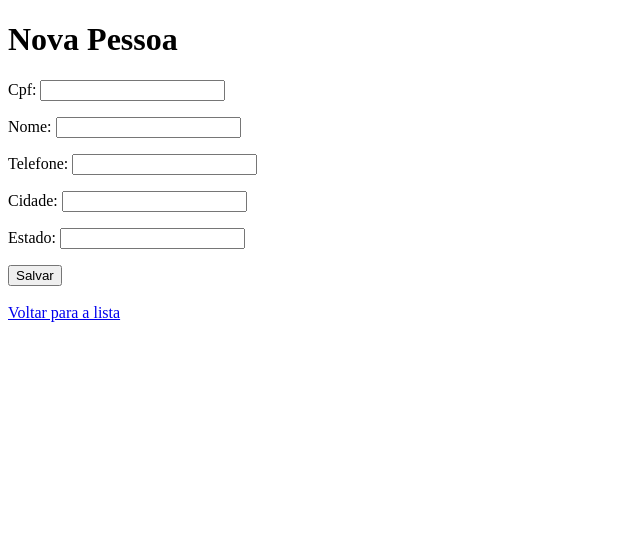
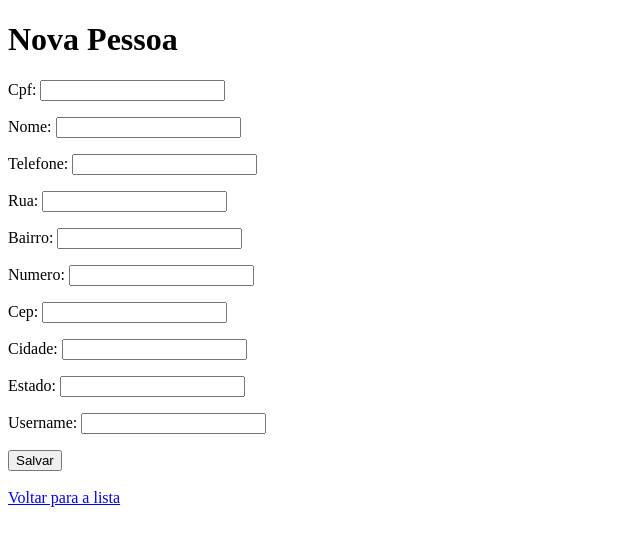
Before and after one commit to Yasmin123Andrade/Sorveteria, a Django app: page /pessoas/novo/ in a window 1280 px wide. Shown: the top 546 px of the page, without its empty margins (0-640 px from the left). Run offline with Django 5.2, Linux system fonts and the light colour scheme.

Commit message:
ajustes de erros de formulario

```diff
--- a/sorveteria/pessoa/admin.py
+++ b/sorveteria/pessoa/admin.py
@@ -1,4 +1,6 @@
 from django.contrib import admin
-from .models import Pessoa  # e os outros modelos do app pessoa
+from .models import Pessoa # e os outros modelos do app pessoa
 
-admin.site.register(Pessoa)
+@admin.register(Pessoa)
+class PessoasAdmin(admin.ModelAdmin):
+    list_display = ('cpf', 'nome', 'telefone', 'rua', 'bairro', 'numero', 'cep', 'cidade', 'estado')
--- a/sorveteria/pessoa/forms.py
+++ b/sorveteria/pessoa/forms.py
@@ -1,7 +1,16 @@
 from django import forms
+from django.contrib.auth.models import User
 from .models import Pessoa
 
 class PessoaForm(forms.ModelForm):
+    username = forms.CharField(max_length=150, required=True)
+
     class Meta:
         model = Pessoa
-        fields = ['cpf', 'nome', 'telefone', 'cidade', 'estado']
+        fields = ['cpf', 'nome', 'telefone', 'rua', 'bairro', 'numero', 'cep', 'cidade', 'estado']
+
+    def clean_username(self):
+        username = self.cleaned_data.get('username')
+        if User.objects.filter(username=username).exists():
+            raise forms.ValidationError("Este nome de usuário já está em uso. Escolha outro.")
+        return username
--- a/sorveteria/pessoa/views.py
+++ b/sorveteria/pessoa/views.py
@@ -10,6 +10,7 @@ def criar_pessoa(request):
     if request.method == 'POST':
         form = PessoaForm(request.POST)
         if form.is_valid():
+
             form.save()
             return redirect('lista_pessoas')
     else:
--- a/sorveteria/templates/pagamentos/lista_pagamentos.html
+++ b/sorveteria/templates/pagamentos/lista_pagamentos.html
@@ -8,7 +8,7 @@
     <h1>Pagamentos Registrados</h1>
     <ul>
         {% for pagamento in pagamentos %}
-            <li>Pagamento #{{ pagamento.id }} - Valor: R$ {{ pagamento.valor }}</li>
+            <li>Pagamento #{{ pagamento.id }} - Valor: R$ {{ valor_total }}</li>
         {% empty %}
             <li>Nenhum pagamento registrado.</li>
         {% endfor %}
```
Also changed, not shown: sorveteria/db.sqlite3.
